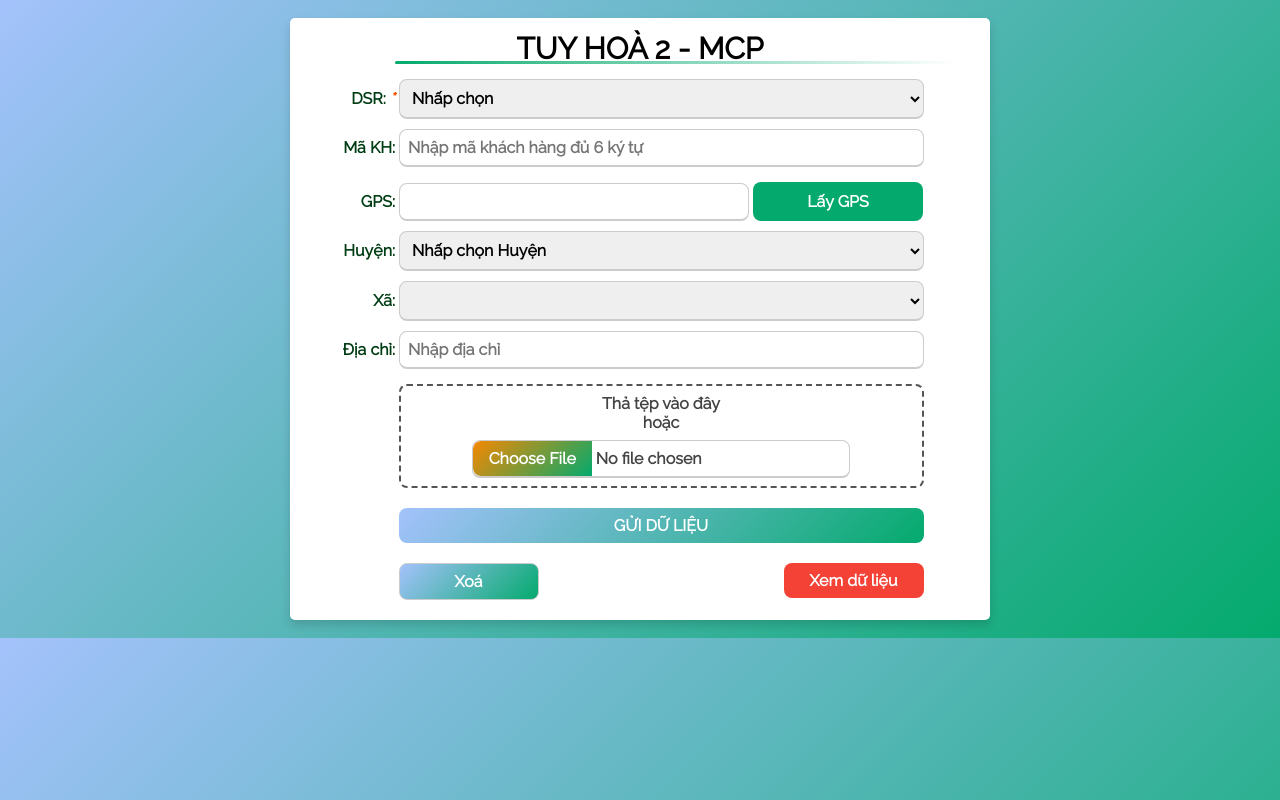
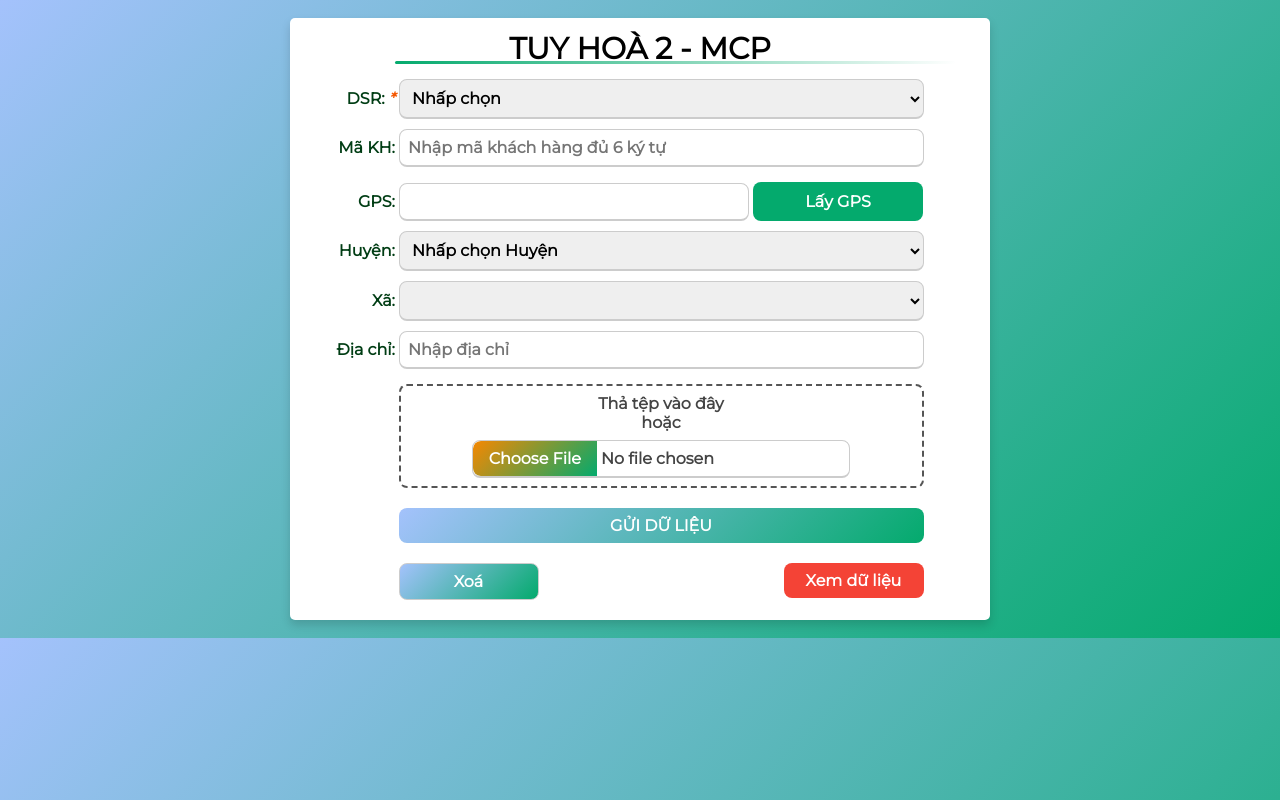
Before and after one commit to tuanviet-phuyen/mcp, a plain HTML site: page index.html in a window 1280 px wide. Drawn offline with Linux system fonts and the light colour scheme.

Commit message:
Update index.html

```diff
--- a/index.html
+++ b/index.html
@@ -2,7 +2,7 @@
 <html lang="en" dir="ltr">
  <head></head>
  <meta name="viewport" content="width=device-width, initial-scale=1">
- <link rel="stylesheet" href="https://fonts.googleapis.com/css?family=Raleway">
+ <link rel="stylesheet" href="https://fonts.googleapis.com/css?family=Montserrat">
  <style>
   * {
    box-sizing: border-box;
@@ -20,7 +20,7 @@
   input[type=text],
   select,
   textarea {
-   font: bold 16px "Raleway", monospace;
+   font: bold 16px "Montserrat", monospace;
    width: 75%;
    padding: 8px;
    margin: 5px 0 5px 0;
@@ -32,7 +32,7 @@
   }
 
   input[type=text-gps] {
-   font: bold 16px "Raleway", monospace;
+   font: bold 16px "Montserrat", monospace;
    width: 50%;
    padding: 8px;
    margin: 5px 0 5px 0;
@@ -44,7 +44,7 @@
   }
 
   input[type=file] {
-   font: bold 16px "Raleway", monospace;
+   font: bold 16px "Montserrat", monospace;
    width: 75%;
    margin-top: 8px;
    border: 1px solid #ccc;
@@ -59,7 +59,7 @@
 
   input::file-selector-button {
    background: linear-gradient(135deg, #f58802, #04AA6D);
-   font: bold 16px "Raleway", monospace;
+   font: bold 16px "Montserrat", monospace;
    color: #fff;
    border: none;
    padding: 8px 16px;
@@ -75,7 +75,7 @@
   label {
    display: inline-block;
    width: 15%;
-   font: bold 16px "Raleway", monospace;
+   font: bold 16px "Montserrat", monospace;
    text-align: right;
    color: #003D14;
    padding: 5px 0 5px 0;
@@ -92,7 +92,7 @@
   }
 
   input[type=submit] {
-   font: bold 16px "Raleway", monospace;
+   font: bold 16px "Montserrat", monospace;
    background: linear-gradient(135deg, #a4c2fc, #04AA6D);
    color: #FFF;
    padding: 8px;
@@ -110,7 +110,7 @@
   }
 
   input[type=reset] {
-   font: bold 16px "Raleway", monospace;
+   font: bold 16px "Montserrat", monospace;
    background: linear-gradient(135deg, #a4c2fc, #04AA6D);
    color: #FFF;
    padding: 8px 16px;
@@ -127,7 +127,7 @@
   }
 
   input[type=button] {
-   font: bold 16px "Raleway", monospace;
+   font: bold 16px "Montserrat", monospace;
    background-color: #04AA6D;
    color: #FFF;
    padding: 10px;
@@ -151,7 +151,7 @@
 
   a:link,
   a:visited {
-   font: bold 16px "Raleway", monospace;
+   font: bold 16px "Montserrat", monospace;
    text-align: center;
    background-color: #f44336;
    color: #FFF;
@@ -179,7 +179,7 @@
   }
 
   .title {
-   font: bold 30px/30px Raleway, monospace;
+   font: bold 30px/30px Montserrat, monospace;
    margin: 0 0 10px 0;
    position: relative;
   }
```
